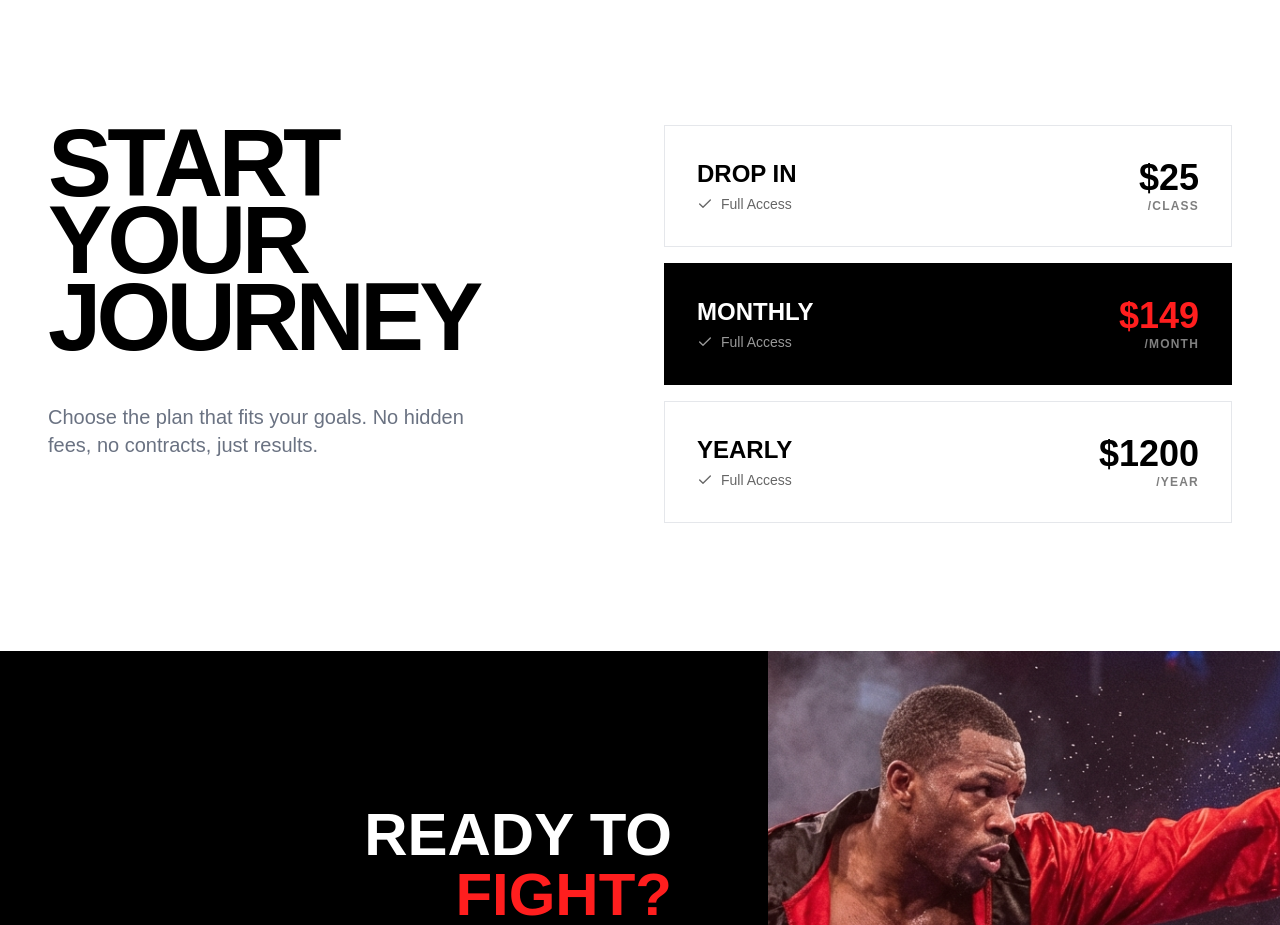
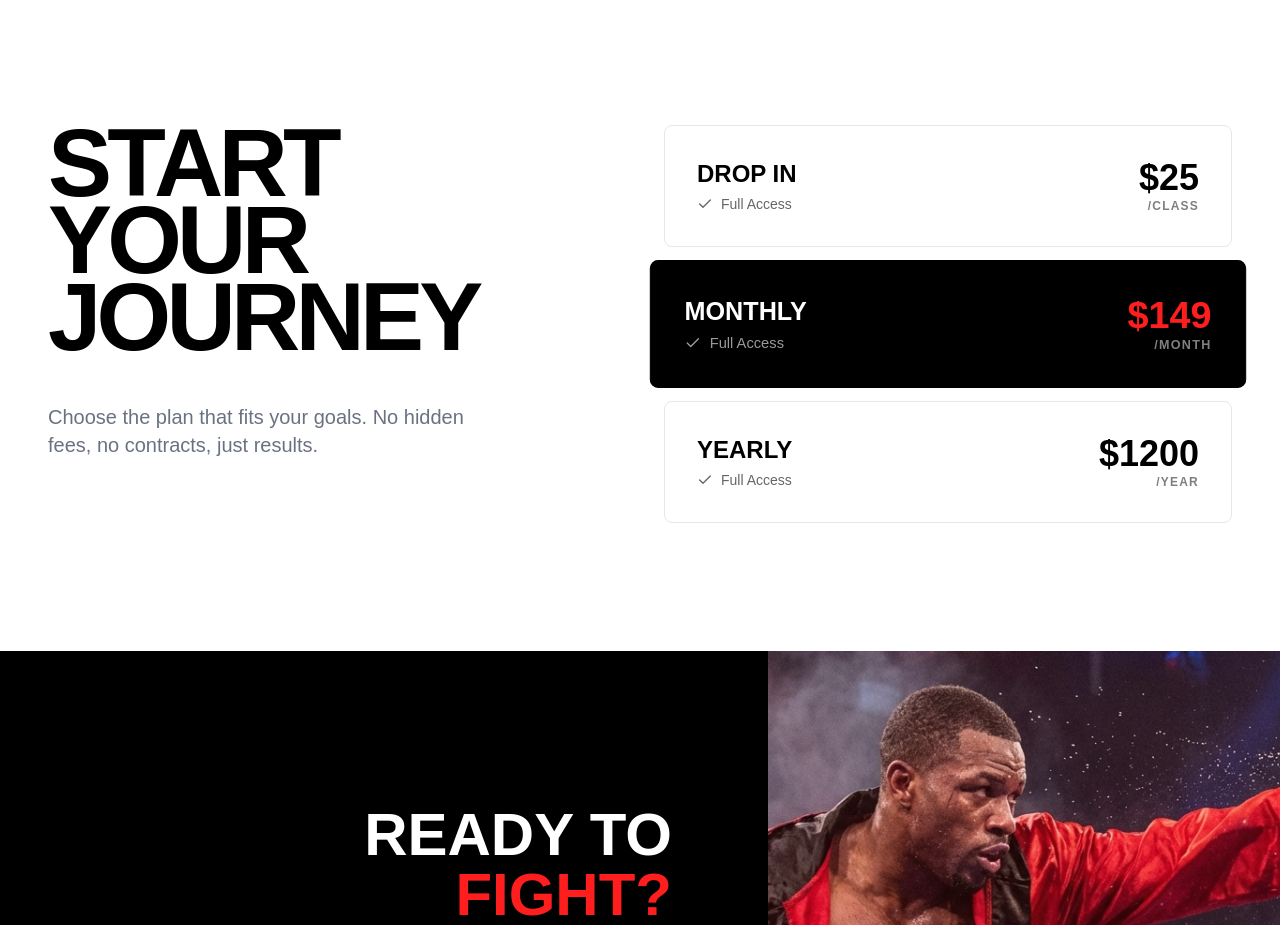
Before and after one commit to barakadanny/Sport-landing-page, a Next.js app: page / in a window 1280 px wide. Shown: the part 6180-7105 px from the top of the page. Built offline with nearby package versions, Linux system fonts and the light colour scheme.

Commit message:
pricing made interactive

```diff
--- a/components/Pricing.tsx
+++ b/components/Pricing.tsx
@@ -1,8 +1,11 @@
 'use client';
 import { motion } from 'framer-motion';
 import { Check } from 'lucide-react';
+import { useState } from 'react';
 
 export default function Pricing() {
+    const [selected, setSelected] = useState(1); // Default to Monthly (index 1)
+
     return (
         <section className="w-full bg-white py-32">
             <div className="container mx-auto px-6 md:px-12">
@@ -19,15 +22,26 @@ export default function Pricing() {
                     <div className="space-y-4">
                         {[
                             { name: 'Drop In', price: '$25', period: '/class' },
-                            { name: 'Monthly', price: '$149', period: '/month', featured: true },
+                            { name: 'Monthly', price: '$149', period: '/month' },
                             { name: 'Yearly', price: '$1200', period: '/year' },
                         ].map((plan, idx) => (
                             <motion.div
                                 key={idx}
+                                layout
+                                onClick={() => setSelected(idx)}
                                 initial={{ opacity: 0, x: 50 }}
                                 whileInView={{ opacity: 1, x: 0 }}
-                                transition={{ delay: idx * 0.1 }}
-                                className={`p-8 border ${plan.featured ? 'bg-black text-white border-black' : 'bg-white text-black border-gray-200'} flex items-center justify-between hover:scale-[1.02] transition-transform duration-300 cursor-pointer group`}
+                                transition={{
+                                    layout: { duration: 0.3, type: "spring", stiffness: 200, damping: 25 },
+                                    opacity: { delay: idx * 0.1 }
+                                }}
+                                animate={{
+                                    backgroundColor: selected === idx ? '#000000' : '#ffffff',
+                                    borderColor: selected === idx ? '#000000' : '#e5e7eb',
+                                    color: selected === idx ? '#ffffff' : '#000000',
+                                    scale: selected === idx ? 1.05 : 1,
+                                }}
+                                className={`p-8 border flex items-center justify-between cursor-pointer group relative overflow-hidden rounded-lg`}
                             >
                                 <div>
                                     <h3 className="text-2xl font-black uppercase mb-1">{plan.name}</h3>
@@ -37,7 +51,12 @@ export default function Pricing() {
                                     </div>
                                 </div>
                                 <div className="text-right">
-                                    <span className={`text-4xl font-black ${plan.featured ? 'text-vivid-red' : 'text-black'}`}>{plan.price}</span>
+                                    <motion.span
+                                        animate={{ color: selected === idx ? '#FF1E1E' : '#000000' }}
+                                        className="text-4xl font-black block"
+                                    >
+                                        {plan.price}
+                                    </motion.span>
                                     <span className="text-xs font-bold uppercase tracking-widest block opacity-50">{plan.period}</span>
                                 </div>
                             </motion.div>
```
